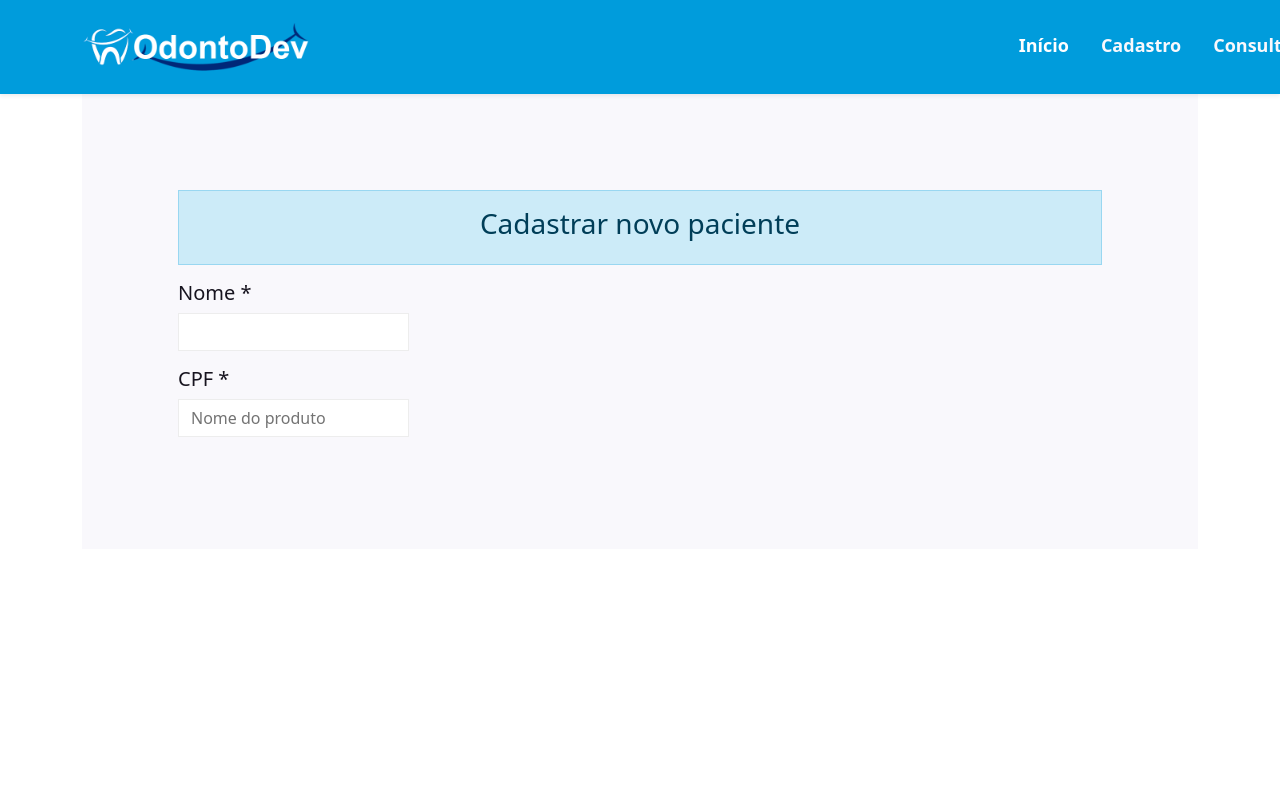
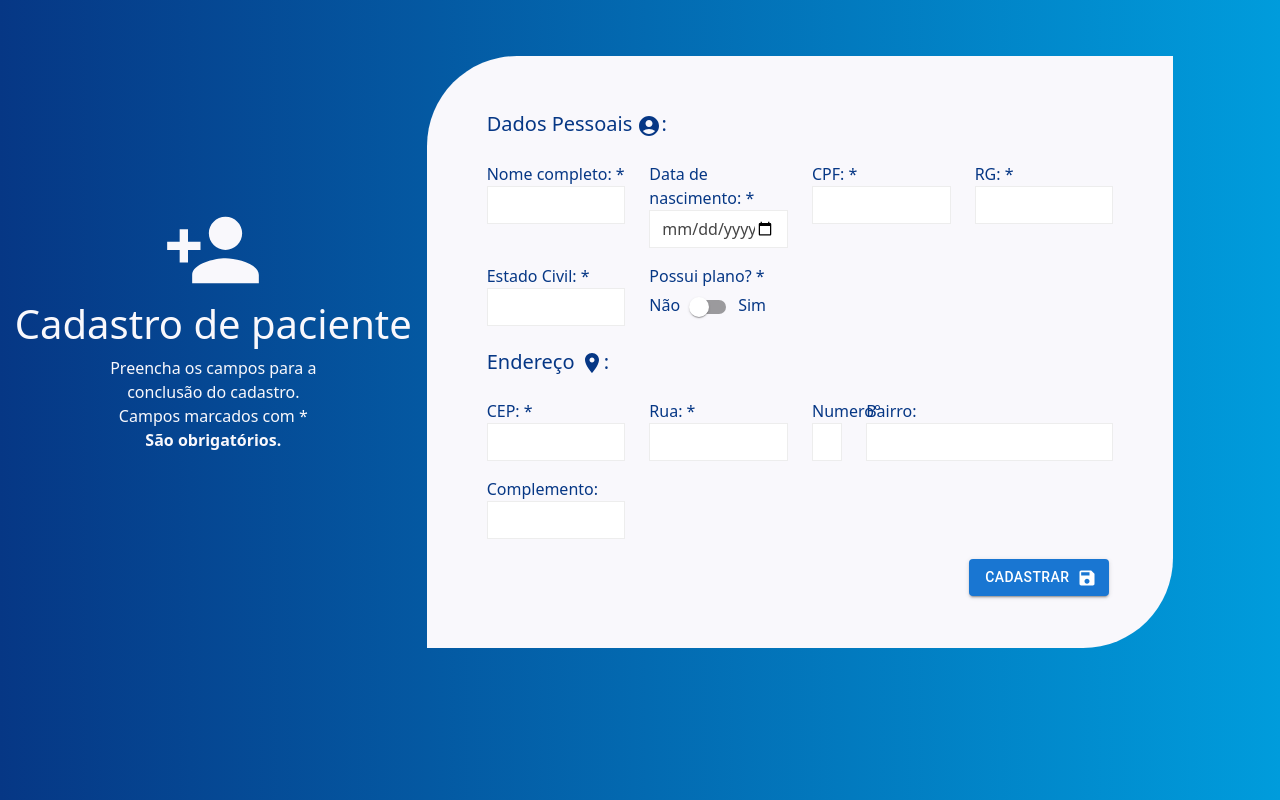
Before and after one commit to ijefin/OdontoDev, a React (Vite) app: page /cadastro-paciente in a window 1280 px wide. Built offline with nearby package versions, Linux system fonts and the light colour scheme.

Commit message:
added cadastro page

```diff
--- a/src/App.jsx
+++ b/src/App.jsx
@@ -1,7 +1,6 @@
 import React from "react";
 import "bootswatch/dist/pulse/bootstrap.min.css";
 import { ToastContainer } from "react-toastify";
-import Navbar from "./components/Navs/Navbar";
 import AppRoutes from "./routes/routes";
 import { BrowserRouter as Router } from "react-router-dom";
 import Modal from "./components/Modal/Modal";
--- /dev/null
+++ b/src/components/Buttons/SaveButton/SaveButton.jsx
@@ -0,0 +1,14 @@
+import SaveIcon from "@mui/icons-material/Save";
+import { Button } from "@mui/material";
+
+const SaveButton = () => {
+  return (
+    <>
+      <Button variant="contained" className="m-1" endIcon={<SaveIcon />}>
+        Cadastrar
+      </Button>
+    </>
+  );
+};
+
+export default SaveButton;
--- a/src/components/Forms/FormComPlano.jsx
+++ b/src/components/Forms/FormComPlano.jsx
@@ -1,35 +1,219 @@
-import Navbar from "../Navs/Navbar";
+import AccountCircleIcon from "@mui/icons-material/AccountCircle";
+import HealthAndSafetySharpIcon from "@mui/icons-material/HealthAndSafetySharp";
+import LocationOnIcon from "@mui/icons-material/LocationOn";
+import PersonAddIcon from "@mui/icons-material/PersonAdd";
+import Switch from "@mui/material/Switch";
+import SaveButton from "../Buttons/SaveButton/SaveButton";
+import { useState } from "react";
+
 const FormComPlano = () => {
+  const [displayPlano, setdisplayPlano] = useState("none");
+  const [isChecked, setIsChecked] = useState(false);
+
+  const verifyChecked = (e) => {
+    setIsChecked(e.target.checked);
+    console.log(!isChecked);
+
+    isChecked ? setdisplayPlano("none") : setdisplayPlano("flex");
+  };
+
   return (
     <>
-      <Navbar />
-      <div className="container text-dark">
-        <div className="jumbotron bg-light">
+      <div className="container-fluid myGradientBg text-light fullHeightContainer">
+        <div className="pt-2 ">
+          <div className="row ">
+            <div className="col-sm-4 text-center myRMoveAnimation myMargin">
+              <PersonAddIcon sx={{ fontSize: "100px" }} />
+              <h1>Cadastro de paciente</h1>
+              <p>
+                Preencha os campos para a <br /> conclusão do cadastro. <br />{" "}
+                Campos marcados com * <br />
+                <b> São obrigatórios.</b>
+              </p>
+            </div>
+            <div className="col-md-7 mt-5 bg-light myFontColor myLeftBorder myFadeAnimation">
               <div className="container p-5">
-            <div className="myBorder p-5">
-              <div class="alert alert-info">
-                <h3 className="text-center">Cadastrar novo paciente</h3>
+                <div className="card-title mt-2 mb-4">
+                  <h5>
+                    Dados Pessoais <AccountCircleIcon />:
+                  </h5>
                 </div>
+                <div className="card-body">
                   <div className="row">
-                <div className="col-sm">
                     <div className="col-sm-3">
                       <div className="form-group pb-3">
-                      <label>
-                        <h5>Nome *</h5>
-                      </label>
-                      <input type="text" name="nome" className="form-control" />
-                    </div>
-                    <div className="form-group pb-3">
-                      <label>
-                        <h5>CPF *</h5>
-                      </label>
+                        <label htmlFor="nome">Nome completo: *</label>
                         <input
+                          id="nome"
                           type="text"
                           name="nome"
-                        placeholder="Nome do produto"
                           className="form-control"
                         />
                       </div>
+                    </div>
+                    <div className="col-sm-3">
+                      <div className="form-group pb-3">
+                        <label htmlFor="data-nascimento">
+                          Data de nascimento: *
+                        </label>
+                        <input
+                          id="data-nascimento"
+                          type="date"
+                          name="nome"
+                          className="form-control"
+                        />
+                      </div>
+                    </div>
+                    <div className="col-sm-3">
+                      <div className="form-group">
+                        <label htmlFor="cpf">CPF: *</label>
+                        <input
+                          id="cpf"
+                          type="text"
+                          name="sku"
+                          className="form-control"
+                        />
+                      </div>
+                    </div>
+                    <div className="col-sm-3">
+                      <div className="form-group pb-3">
+                        <label htmlFor="rg">RG: *</label>
+                        <input id="rg" name="preco" className="form-control" />
+                      </div>
+                    </div>
+                    <div className="col-sm-3 pb-3">
+                      <div className="form-group">
+                        <label htmlFor="estado-civil">Estado Civil: *</label>
+                        <input
+                          id="estado-civil"
+                          type="text"
+                          name="fornecedor"
+                          className="form-control"
+                        />
+                      </div>
+                    </div>
+                    <div className="col-sm-3">
+                      <label>Possui plano? *</label>
+                      <div className="switch">
+                        <label htmlFor="switch">Não</label>
+                        <Switch
+                          inputProps={{ "aria-label": "controlled" }}
+                          onChange={verifyChecked}
+                          checked={isChecked}
+                          id="switch"
+                        />
+                        <label htmlFor="switch">Sim</label>
+                      </div>
+                    </div>
+                    <div className="col-sm-3 pt-4"></div>
+                  </div>
+                  <div className="card-title mt-2 mb-4">
+                    <h5>
+                      Endereço <LocationOnIcon />:
+                    </h5>
+                  </div>
+                  <div className="row">
+                    <div className="col-sm-3">
+                      <div className="form-group pb-3">
+                        <label>CEP: *</label>
+                        <input
+                          className="form-control"
+                          name="descricao"
+                        ></input>
+                      </div>
+                    </div>
+                    <div className="col-sm-3">
+                      <div className="form-group pb-3">
+                        <label>Rua: *</label>
+                        <input
+                          className="form-control"
+                          name="descricao"
+                        ></input>
+                      </div>
+                    </div>
+                    <div className="col-sm-1">
+                      <div className="form-group pb-3">
+                        <label>Numero°</label>
+                        <input
+                          className="form-control"
+                          name="descricao"
+                        ></input>
+                      </div>
+                    </div>
+                    <div className="col-sm-5">
+                      <div className="form-group pb-3">
+                        <label>Bairro:</label>
+                        <input
+                          className="form-control"
+                          name="descricao"
+                        ></input>
+                      </div>
+                    </div>
+                    <div className="col-sm-3">
+                      <div className="form-group pb-3">
+                        <label>Complemento:</label>
+                        <input
+                          className="form-control"
+                          name="descricao"
+                        ></input>
+                      </div>
+                    </div>
+                  </div>
+                  <div className="row" style={{ display: displayPlano }}>
+                    <div className="card-title mt-2 mb-2">
+                      <h5>
+                        Plano <HealthAndSafetySharpIcon />:
+                      </h5>
+                    </div>
+                    <div className="col-sm-3">
+                      <div className="form-group pb-3">
+                        <label>OP do plano: *</label>
+                        <input
+                          className="form-control"
+                          name="descricao"
+                        ></input>
+                      </div>
+                    </div>
+                    <div className="col-sm-3">
+                      <div className="form-group pb-3">
+                        <label>Número da carteira: *</label>
+                        <input
+                          className="form-control"
+                          name="descricao"
+                        ></input>
+                      </div>
+                    </div>
+                    <div className="col-sm-3">
+                      <div className="form-group pb-3">
+                        <label>Data de ingresso no plano: *</label>
+                        <input
+                          type="date"
+                          className="form-control"
+                          name="descricao"
+                        ></input>
+                      </div>
+                    </div>
+                    <div className="col-sm-3">
+                      <div className="form-group pb-3">
+                        <label>Plano de saúde:</label>
+                        <input
+                          className="form-control"
+                          name="descricao"
+                        ></input>
+                      </div>
+                    </div>
+                    <div className="col-sm-3">
+                      <div className="form-group pb-3">
+                        <label>Carência:</label>
+                        <input
+                          className="form-control"
+                          name="descricao"
+                        ></input>
+                      </div>
+                    </div>
+                  </div>
+                  <div className="text-end">
+                    <SaveButton />
                   </div>
                 </div>
               </div>
--- /dev/null
+++ b/src/components/Navs/NavMenu.jsx
@@ -0,0 +1,9 @@
+const NavMenu = () => {
+  return (
+    <>
+      <h1 className="text-dark">Hello World</h1>
+    </>
+  );
+};
+
+export default NavMenu;
--- a/src/index.css
+++ b/src/index.css
@@ -1,7 +1,6 @@
 .fullHeightContainer {
   height: 100vh;
 }
-
 
 .myBorder {
   border-radius: 20px;
@@ -11,13 +10,22 @@
   color: #063785;
 }
 
+.myMargin {
+  margin-top: 15%;
+}
+
+.myLeftBorder {
+  border-bottom-right-radius: 90px;
+  border-top-left-radius: 90px;
+}
+
 .myFontSize {
   font-size: 18px;
   font-weight: 600;
 }
 
-.myCustomBg {
-  background-color: rgba(0, 158, 220, 0.857);
+.myGradientBg {
+  background: linear-gradient(to right, #063785 0%, #009cdc 100%);
 }
 
 .myBox {
@@ -31,6 +39,10 @@
   display: flex;
   align-items: center;
   justify-content: space-between;
+}
+
+.myFlex {
+  display: flex;
 }
 
 .myFadeAnimation {
--- a/src/main.jsx
+++ b/src/main.jsx
@@ -1,7 +1,6 @@
 import React from "react";
 import ReactDOM from "react-dom/client";
 import App from "./App";
-import TestView from "./views/TestView";
 import "./index.css";
 
 ReactDOM.createRoot(document.getElementById("root")).render(
--- a/src/routes/routes.jsx
+++ b/src/routes/routes.jsx
@@ -5,7 +5,6 @@ import TestView from "../views/TestView";
 import Home from "../views/Home";
 import Login from "../views/Login";
 import CadastroPaciente from "../views/CadastroPaciente";
-import Navbar from "../components/Navs/Navbar";
 
 const AppRoutes = () => {
   return (
--- a/src/views/CadastroPaciente.jsx
+++ b/src/views/CadastroPaciente.jsx
@@ -1,10 +1,8 @@
 import { useState, useEffect } from "react";
 import FormComPlano from "../components/Forms/FormComPlano";
-import Navbar from "../components/Navs/Navbar";
 
 const CadastroPaciente = () => {
   const [nome, setNome] = useState("");
-  const [idade, setidade] = useState(0);
   const [dataNasc, setDataNasc] = useState(Date);
   const [sexo, setSexo] = useState("");
   const [cpf, setCpf] = useState("");
--- a/src/views/TestView.jsx
+++ b/src/views/TestView.jsx
@@ -1,9 +1,9 @@
-import Modal from "../components/Modal/Modal";
+import NavMenu from "../components/Navs/NavMenu";
 
 const TestView = () => {
   return (
     <>
-      <Modal meuAttr="teste" />
+      <NavMenu />
     </>
   );
 };
```
Lines whose indentation alone changed are shown as unchanged.
